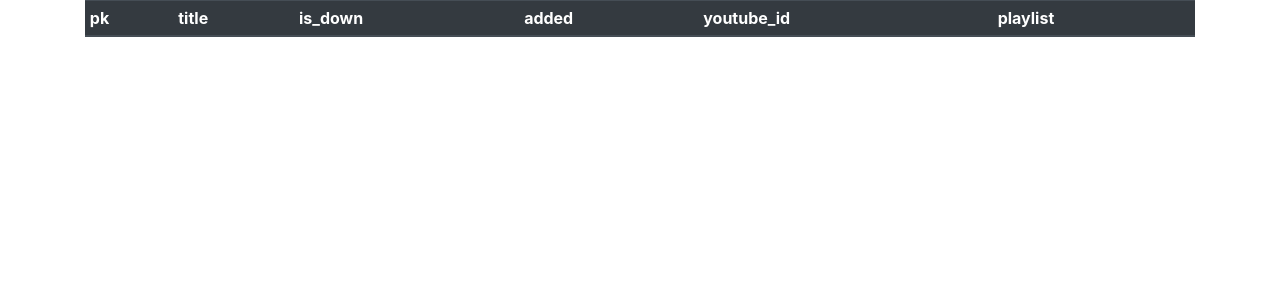
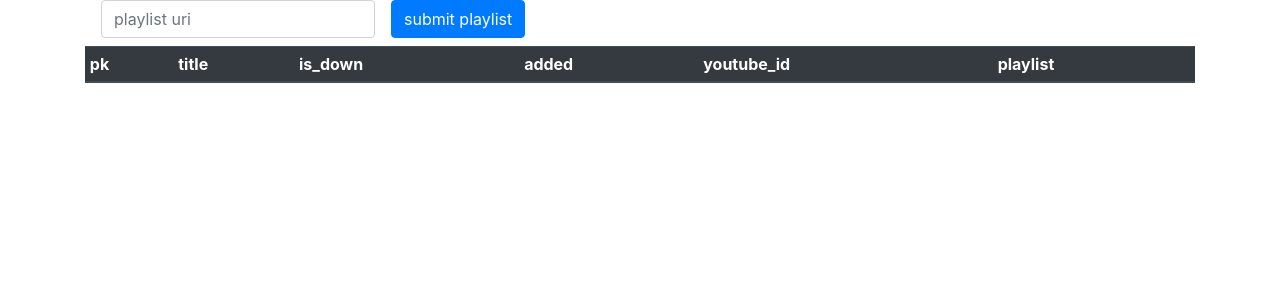
Before and after one commit to danielforgacs/YoutubeMusicDB, a Flask app: page /playlists in a window 1280 px wide. Shown: the top 300 px of the page. Run offline with Flask 2, Linux system fonts and the light colour scheme; lists and menus that the app fills with data are empty; some libraries are stand-ins or nearby versions.

Commit message:
added submit playlist form

```diff
--- a/app/templates/allvideos.html
+++ b/app/templates/allvideos.html
@@ -12,6 +12,14 @@
 </head>
 <body>
     <div class="container">
+
+        <form class="form-inline" action="" method="POST">
+            <div class="form-group mx-sm-3 mb-2">
+                <input type="text" class="form-control" id="playlist_uri" placeholder="playlist uri">
+            </div>
+            <button type="submit" class="btn btn-primary mb-2">submit playlist</button>
+        </form>
+
         <table class="table table-striped table-hover table-sm">
             <thead class="thead-dark">
                 <tr>
@@ -33,7 +41,9 @@
                 {% endfor %}
             </tbody>
         </table>
+
     </div>
+
     <!-- Optional JavaScript -->
     <!-- jQuery first, then Popper.js, then Bootstrap JS -->
     <script src="https://code.jquery.com/jquery-3.5.1.slim.min.js" integrity="sha384-DfXdz2htPH0lsSSs5nCTpuj/zy4C+OGpamoFVy38MVBnE+IbbVYUew+OrCXaRkfj" crossorigin="anonymous"></script>
```
